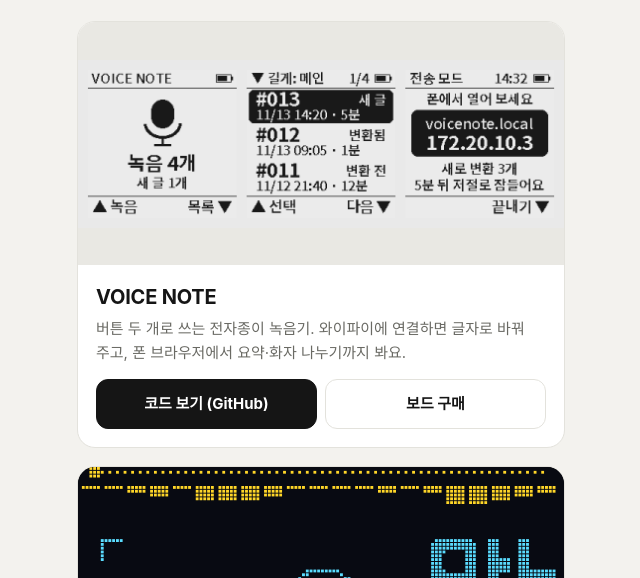
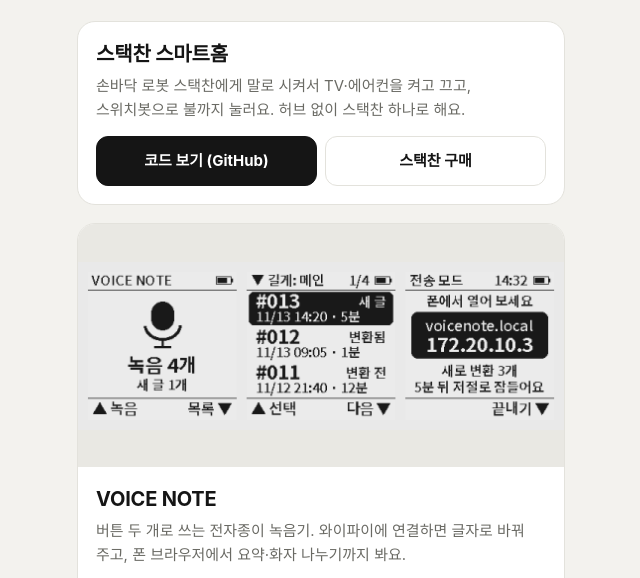
Before and after one commit to tech-bgs/tech-bgs.github.io, a plain HTML site: page index.html in a window 1280 px wide. Shown: the part 187-765 px from the top of the page, without its empty margins (319-959 px from the left). Drawn offline with Linux system fonts and the light colour scheme.

Commit message:
link page: Stack-chan smart home card

```diff
--- a/index.html
+++ b/index.html
@@ -41,6 +41,17 @@ h2{font-size:20px;margin:0 0 4px;letter-spacing:-.01em}
   </section>
 
   <article class="card">
+    <div class="body">
+      <h2>스택찬 스마트홈</h2>
+      <p class="desc">손바닥 로봇 스택찬에게 말로 시켜서 TV·에어컨을 켜고 끄고, 스위치봇으로 불까지 눌러요. 허브 없이 스택찬 하나로 해요.</p>
+      <div class="btns">
+        <a class="btn main" href="https://github.com/tech-bgs/stackchan-smarthome" data-goatcounter-click="stackchan-smarthome-github" data-goatcounter-title="스택찬 스마트홈 코드 보기">코드 보기 (GitHub)</a>
+        <a class="btn" href="https://s.click.aliexpress.com/e/_c3gZmV0V" data-goatcounter-click="stackchan-smarthome-stackchan" data-goatcounter-title="스택찬 스마트홈 스택찬 구매">스택찬 구매</a>
+      </div>
+    </div>
+  </article>
+
+  <article class="card">
     <img class="shot contain" src="img/voicenote.png" alt="VOICE NOTE 화면">
     <div class="body">
       <h2>VOICE NOTE</h2>
```
